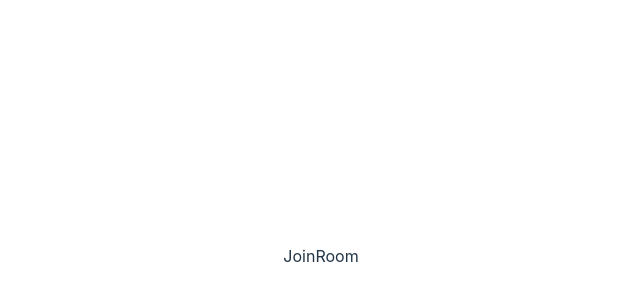
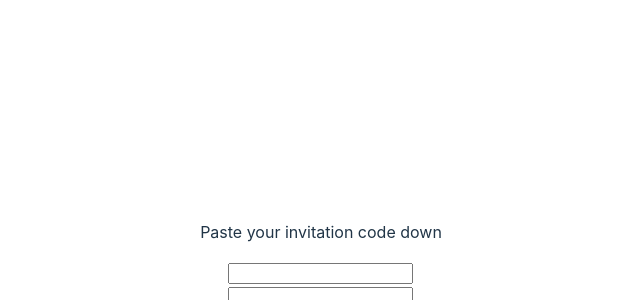
Before and after one commit to monika-shaw/CodeCollaboration, a React (Vite) app in the folder client/: page / in a window 1280 px wide. Shown: the part 144-444 px from the top of the page, without its empty margins (319-959 px from the left). Built offline with nearby package versions, Linux system fonts and the light colour scheme.

Commit message:
Description : working on forms.

```diff
--- a/client/src/routes/joinRoom/JoinRoom.jsx
+++ b/client/src/routes/joinRoom/JoinRoom.jsx
@@ -1,6 +1,23 @@
 function JoinRoom() {
+
+  const handleSubmit = () => {
+
+  }
   return (
-    <div>JoinRoom</div>
+    <div>
+      <form onSubmit={(event)=>handleSubmit(event)}>
+        <p>Paste your invitation code down</p>
+
+        <div>
+          <input type="text" />
+        </div>
+
+        <div>
+          <input type="text" />
+        </div>
+      </form>
+
+    </div>
   )
 }
 
```
